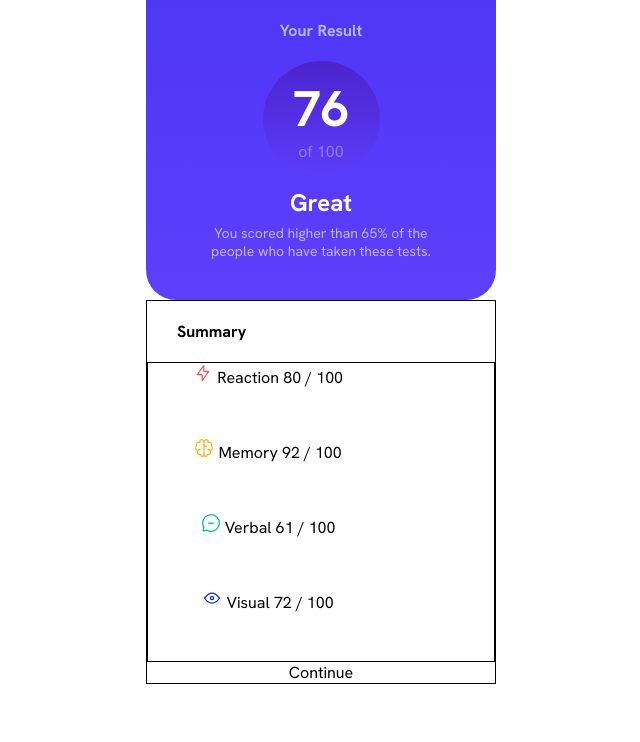
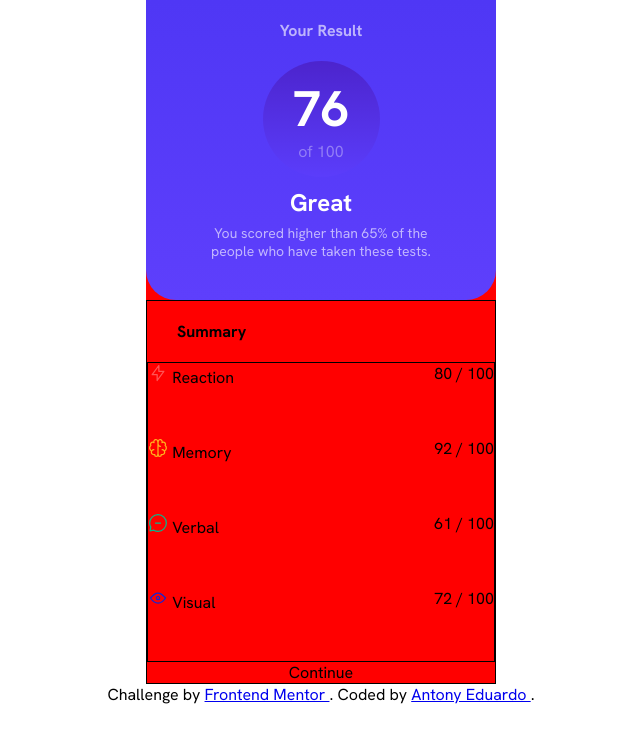
Before and after one commit to antonyanw/projeto-sumary, a plain HTML site: page index.html in a window 1280 px wide. Shown: the whole page, without its empty margins (319-959 px from the left). Drawn offline with Linux system fonts and the light colour scheme.

Commit message:
footer corrigido

```diff
--- a/css/media-query.css
+++ b/css/media-query.css
@@ -1,4 +1,14 @@
 @charset "UTF-8";
+
+@media screen and (max-width:768px) {
+    main, footer {
+        margin: 0;
+        padding: 0;
+        width: 100%;
+    }
+}
+
+
 
 @media screen and (min-width:768px) {
 
--- a/css/style.css
+++ b/css/style.css
@@ -29,17 +29,30 @@
     box-sizing: border-box;
 }
 
+
+body {
+    display: flex;
+    flex-direction: column;
+    justify-content: center;
+    align-items: center;
+}
+
 main {
-    text-align: center;
-    margin: auto;
     width: 350px;
-    height: 300px;
+    background-color: red;
 }
+
+.luan {
+    width: 100%;
+    display: flex;
+    justify-content: space-between;
+}
+
 
 #blue {
     text-align: center;
     margin: auto;
-    width: 350px;
+    /* width: 350px; */
     height: 300px;
     background-image: linear-gradient(to top, var(--corPri), #4F37F5);
     color: white;
@@ -87,6 +100,10 @@ section#summary {
     border: solid black 1px;
 }
 
+section#summary > p {
+    text-align: center;
+}
+
 section#summary h2 {
     text-align: left;
     text-indent: 30px;
@@ -100,13 +117,14 @@ div#data {
     flex-flow: column;
     justify-content: flex-start;
     align-items: flex-start;
-    text-indent: 45px;
     border: 1px black solid;
 }
 
 #nms {
+    width: 100%;
+
     display: flex;
-    flex-flow: column;
+    flex-direction: column;
     gap: 50px;
 }
 
@@ -117,15 +135,13 @@ div#data {
     margin-top: -241px;
     margin-left: 100px;
 }
-section#nms > p#rec {
-    display: inline-block
+/*section#nms > p#rec {
+    display: inline-block;
     justify-content: space-around;
-}
+}*/
 
 
-div.attribution {
-   margin-top: 250px;
-}
+
 
 /* footer::after{
     content: ;
--- a/index.html
+++ b/index.html
@@ -33,40 +33,48 @@
       </h2>
       <div id="data">
         <section id="nms">
-          <p id="rec">
+          <p class="luan" >
+            <span>
               <img src="./assets/images/icon-reaction.svg" alt="Reaction">
               Reaction
-            <span>80 / 100</span>
+            </span>
+            <span>
+              80 / 100
+            </span>
           </p>
-          <p>
+          <p class="luan">
+            <span>
             <img src="./assets/images/icon-memory.svg" alt="Memory">
             Memory
+          </span>
+          <span>
             92 / 100
+          </span>
           </p>
-          <p>
+          <p class="luan">
+            <span>
               <img src="./assets/images/icon-verbal.svg" alt="Verbal">
               Verbal
-            61 / 100
+            </span>
+            <span>61 / 100</span>
           </p>
-          <p>
+          <p class="luan">
+            <span>
               <img src="./assets/images/icon-visual.svg" alt="Visual">
               Visual
+            </span>
+            <span>
               72 / 100
+            </span>
           </p>
         </section>
-        <section id="tsnd">
-
-
-
-
-        </section>
       </div>
-      <p id="cont">
+      <p>
         Continue
       </p>
     </section>
   </main>
-  <!-- <footer>
+  <footer>
     <div class="attribution">
       Challenge by
       <a href="https://www.frontendmentor.io?ref=challenge" target="_blank">
@@ -77,6 +85,6 @@
         Antony Eduardo
       </a>.
     </div>
-  </footer> -->
+  </footer>
 </body>
 </html>
```
Lines whose indentation alone changed are shown as unchanged.
